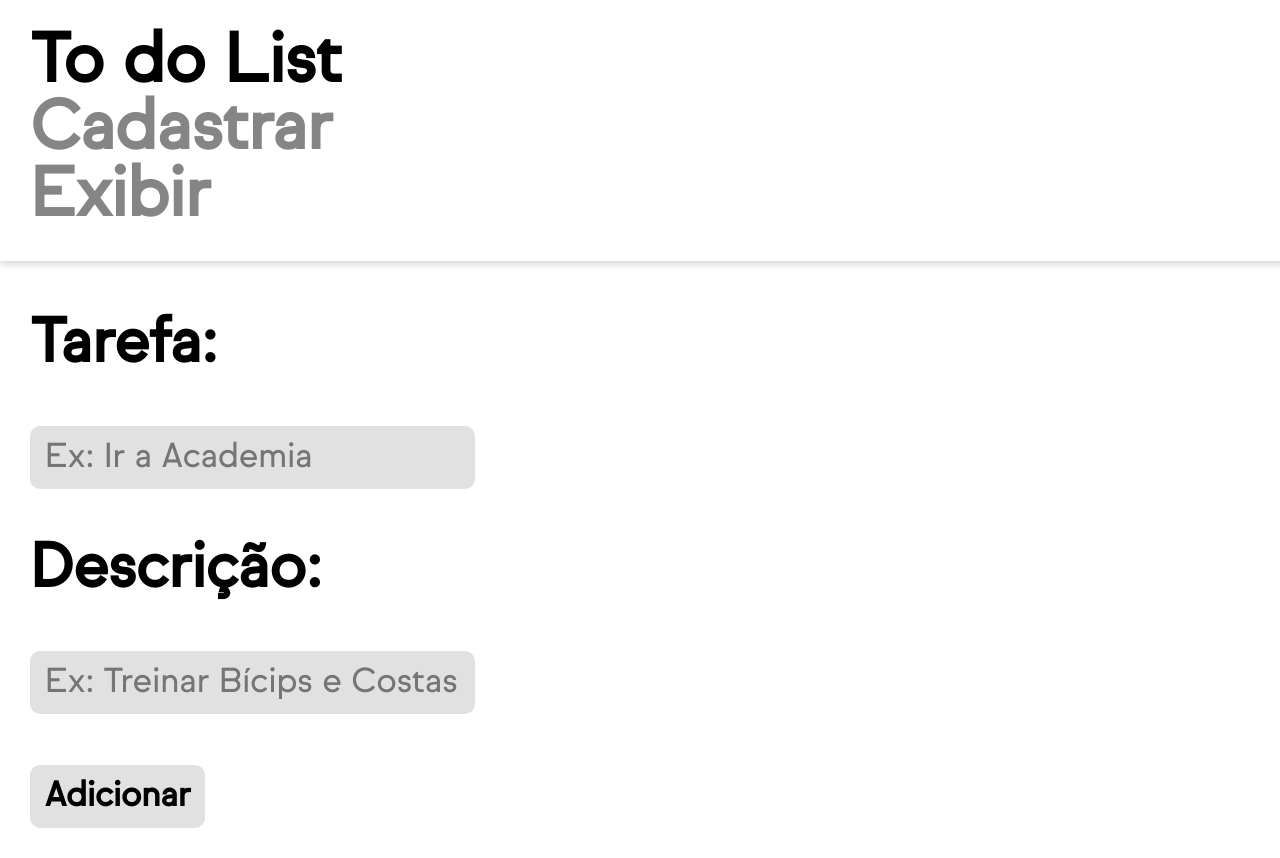
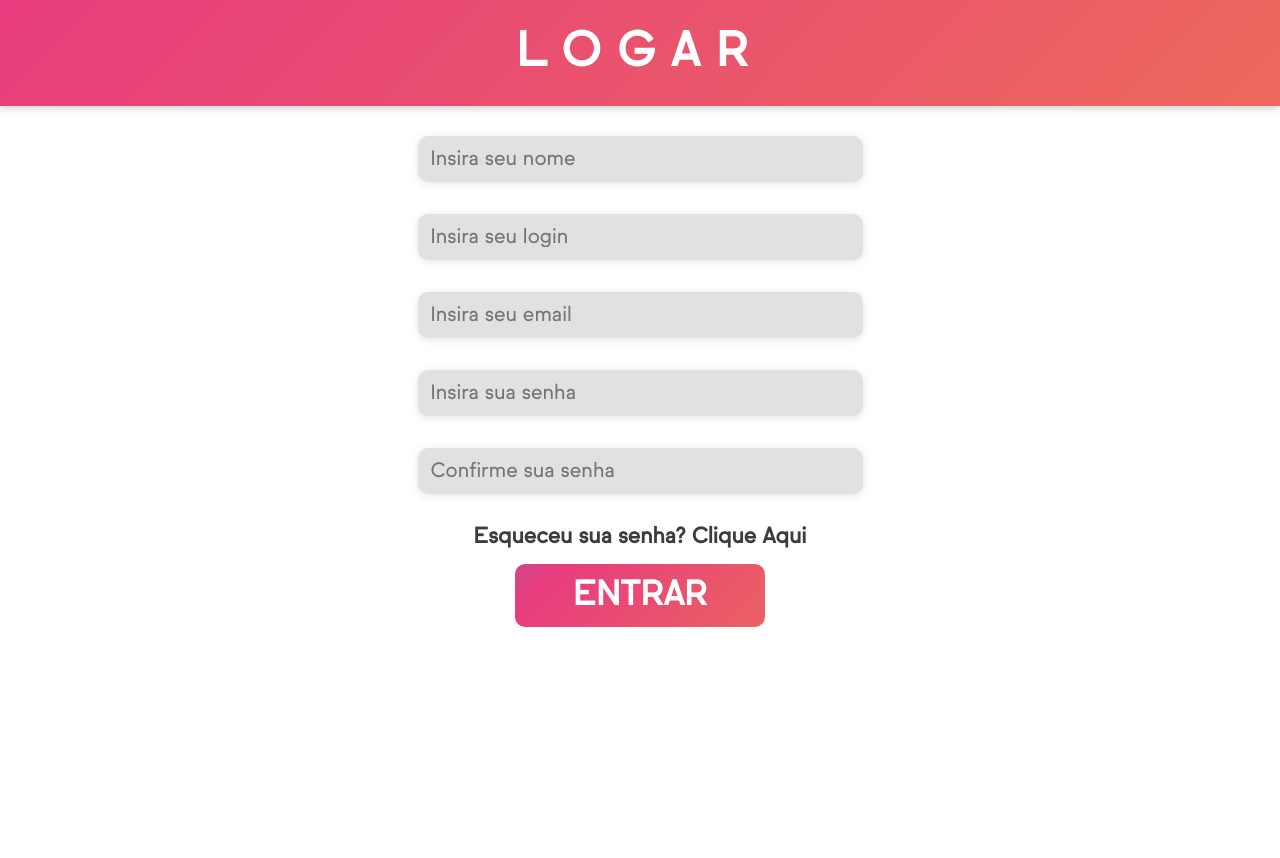
Before and after one commit to Barreto774/to-do-list-v.2, a plain HTML site: page index.html in a window 1280 px wide. After the commit the page ends 800 px from the top, so only its background shows below. Drawn offline with Linux system fonts and the light colour scheme.

Commit message:
to do list v.3

```diff
--- /dev/null
+++ b/index.css
@@ -0,0 +1,239 @@
+@keyframes gradient {
+	0% {
+		background-position: 0% 50%;
+	}
+	50% {
+		background-position: 100% 50%;
+	}
+	100% {
+		background-position: 0% 50%;
+	}
+}
+
+@font-face {
+    font-family: SulSansRegular;
+    src: local(SulSans), url(SulSans-Regular.otf);
+}
+body{
+    height: 100%;
+    background:cover;
+}
+
+* {
+    font-family: SulSansRegular;
+    margin: 0;
+}
+#text-header {
+    font-weight: bold;
+
+}
+
+#log {
+    display: block;
+    margin: 0;
+    padding: 30px;
+    border-radius: 5px;
+    font-size: 20pt;
+    font-weight: bold;
+    transition: all 0.5s;
+    text-align: center;
+}
+
+#header {
+    color: #fff;
+    text-align: center;
+    align-items: center;
+    justify-content: center;
+    padding: 30px 30px;
+    box-shadow: 0 0.1rem 0.5rem #ccc;
+    transition: all 0.5s;
+    font-weight: bold;
+    font-size: 35pt;
+    background: linear-gradient(-45deg, #ee7752, #e73c7e, #23a6d5, #23d5ab);
+	background-size: 400% 400%;
+	animation: gradient 15s ease infinite;
+    text-transform: uppercase;
+    letter-spacing: 1rem;
+}
+
+#log p {
+    font-size: 16pt;
+    margin-bottom: 1rem;
+    color: rgb(61, 61, 61);
+}
+
+/*Erro no input*/
+
+.log.success input {
+    border: 3px solid #4ECA64;
+}
+
+.log.error input {
+    border: 3px solid #DB5A5A;
+}
+
+.log small {
+    visibility: hidden;
+    position: absolute;
+    margin-top: 5px;
+    font-size: 14px;
+}
+
+#nome {
+    color: rgb(61, 61, 61);
+    width: 445px;
+    background: #e1e1e1;
+    border: none;
+    border-radius: 10px;
+    padding: 13px;
+    font-size: 15pt;
+    align-items: center;
+    outline: none;
+    box-sizing: border-box;
+    margin-bottom: 2rem;
+
+}
+
+#login {
+    color: rgb(61, 61, 61);
+    width: 445px;
+    background: #e1e1e1;
+    border: none;
+    border-radius: 10px;
+    padding: 13px;
+    font-size: 15pt;
+    align-items: center;
+    outline: none;
+    box-sizing: border-box;
+    margin-bottom: 2rem;
+}
+
+#email {
+    color: rgb(61, 61, 61);
+    width: 445px;
+    background: #e1e1e1;
+    border: none;
+    border-radius: 10px;
+    padding: 13px;
+    font-size: 15pt;
+    align-items: center;
+    outline: none;
+    box-sizing: border-box;
+    margin-bottom: 2rem;
+}
+
+#senha {
+    color: rgb(61, 61, 61);
+    width: 445px;
+    background: #e1e1e1;
+    border: none;
+    border-radius: 10px;
+    padding: 13px;
+    font-size: 15pt;
+    align-items: center;
+    outline: none;
+    box-sizing: border-box;
+    margin-bottom: 2rem;
+}
+
+#confsenha {
+    color: rgb(61, 61, 61);
+    width: 445px;
+    background: #e1e1e1;
+    border: none;
+    border-radius: 10px;
+    padding: 13px;
+    font-size: 15pt;
+    align-items: center;
+    outline: none;
+    box-sizing: border-box;
+    margin-bottom: 2rem;
+}
+
+.button {
+    width: 250px;
+    border-radius: 10px;
+    padding: 15px;
+    align-items: center;
+    border: none;
+    font-size: 25pt;
+    font-weight: bold;
+    transition: all 0.5s;
+    background: linear-gradient(-45deg, #ee7752, #e73c7e, #23a6d5, #23d5ab);
+	background-size: 400% 400%;
+	animation: gradient 15s ease infinite;
+    color: #fff;
+    text-transform: uppercase;
+}
+
+.button:hover {
+    cursor: pointer;
+    transition: all 0.5s;
+    color:rgb(185, 185, 185);
+}
+
+.box-nome{
+    padding: 10px;
+    background: rgb(180, 180, 180);
+    border-radius: 5px;
+    color: #fff;
+    border:none;
+    width: 100%;
+    box-shadow:0 0.1rem 0.5rem rgb(228, 228, 228);
+}
+
+.box-login{
+    padding: 10px;
+    background: rgb(180, 180, 180);
+    border-radius: 5px;
+    color: #fff;
+    border:none;
+    width: 100%;
+    box-shadow:0 0.1rem 0.5rem rgb(228, 228, 228);
+}
+
+.box-email{
+    padding: 10px;
+    background: rgb(180, 180, 180);
+    border-radius: 5px;
+    color: #fff;
+    border:none;
+    width: 100%;
+    box-shadow:0 0.1rem 0.5rem rgb(228, 228, 228);
+}
+.box-senha{
+    padding: 10px;
+    background: rgb(180, 180, 180);
+    border-radius: 5px;
+    color: #fff;
+    border:none;
+    width: 100%;
+    box-shadow:0 0.1rem 0.5rem rgb(228, 228, 228);
+}
+
+.box-conf-senha{
+    padding: 10px;
+    background: rgb(180, 180, 180);
+    border-radius: 5px;
+    color: #fff;
+    border:none;
+    width: 100%;
+    box-shadow:0 0.1rem 0.5rem rgb(228, 228, 228);
+}
+
+a:link{
+    color: rgb(61, 61, 61);
+    text-decoration: none;
+}
+a:link:hover{
+    color: rgb(61, 61, 61);
+    text-decoration: none;
+}
+a:link:visited{
+    color: rgb(61, 61, 61);
+    text-decoration: none;
+}
+a:link:active{
+    color: rgb(61, 61, 61);
+    text-decoration: none;
+}
--- a/index.html
+++ b/index.html
@@ -1,33 +1,40 @@
 <!DOCTYPE html>
 <html lang="en">
-
 <head>
     <title>To Do List</title>
-    <link rel="stylesheet" type="text/css" href="style.css" />
+    <link rel="stylesheet" type="text/css" href="index.css" />
 </head>
 
 <body>
-    <div class="topo" id="topo">
-        <p id="titulo">To do List</p>
-        <p class="menu" onclick="cadastrar();">Cadastrar</p>
-        <p class="menu" onclick="exibir();">Exibir</p>
+    <div id="header">
+        <p id="text-header">Logar</p>
     </div>
-    <div class="cad" id="cad">
-        <div>
-            <p>Tarefa:</p>
-            <br />
-            <input id="texto" placeholder="Ex: Ir a Academia" />
-        </div>
-        <br />
-        <div>
-            <p>Descrição:</p>
-            <br />
-            <input id="descricao" placeholder="Ex: Treinar Bícips e Costas" />
-        </div>
-        <br />
-        <button class="button" onclick="adicionar();">Adicionar</button>
+    <div class="log" id="log">
+        <form class="form" id="form">
+            <div>
+                <input type="text" name="nome" placeholder="Insira seu nome"class="box-nome" id="nome" required oninput="nomeValidar()"><br>
+            </div>
+
+            <div>
+                <input type="text" name="login" placeholder="Insira seu login"class="box-login" id="login" required oninput="loginValidar()"><br>
+            </div>
+
+            <div>
+                <input type="email" name="email" placeholder="Insira seu email" class="box-email" id="email" required><br>
+            </div>
+
+            <div>
+                <input type="password" name="senha" placeholder="Insira sua senha" class="box-senha" id="senha" required oninput="compareSenha()"><br>
+            </div>
+
+            <div>
+                <input type="password" name="conf-senha" placeholder="Confirme sua senha" class="box-conf-senha" id="confsenha" required oninput="compareSenha()">
+            </div>
+
+            <p>Esqueceu sua senha? <a href="#">Clique Aqui</a></p>
+            <input type="submit" value="Entrar" onclick="logar()" class="button">
+        </form>
     </div>
-    <div id="tarefas"></div>
-    <script type="text/javascript" src="script.js"></script>
+    <script type="text/javascript" src="script-index.js"></script>
 </body>
 </html>
--- a/login.css
+++ /dev/null
@@ -1,76 +0,0 @@
-@font-face {
-    font-family: SulSansRegular;
-    src: local(SulSans), url(SulSans-Regular.otf);
-}
-
-html,
-body {
-    overflow: hidden;
-}
-
-* {
-    font-family: SulSansRegular;
-    margin: 0;
-}
-
-.login{
-    display:flex;
-    align-items: center;
-    justify-content: center;
-    width: 100vw;
-    height: 100vh;
-    font-size: 12pt;
-
-}
-.form-login{
-    background: #555;
-    border-radius: 5px;
-    padding: 20px;
-    color:#000;
-
-}
-.box-email{
-    padding: 10px;
-    background: rgb(180, 180, 180);
-    border-radius: 5px;
-    color: #fff;
-    border:none;
-    width: 90%;
-}
-.box-senha{
-    padding: 10px;
-    background: rgb(180, 180, 180);
-    border-radius: 5px;
-    color: #fff;
-    border:none;
-    width: 90%;
-}
-form > h3{
-    margin-bottom: 1rem;
-    align-items:center;
-    font-size: 20pt;
-
-}
-form > input{
-    margin-bottom: 1rem;
-}
-form > p{
-    margin-bottom: 1rem;
-}
-.btn{
-    background: rgb(180, 180, 180);
-    margin: 0;
-    padding: 13px;
-    border-radius: 5px;
-    border: none;
-    font-size:9pt;
-    text-transform: uppercase;
-    font-weight: 800;
-    cursor: pointer;
-    transition: all 0.3s;
-}
-.btn:hover{
-    background: rgb(41, 41, 41);
-    color: #ccc;
-    transition: all 0.3s;
-}
--- /dev/null
+++ b/script-index.js
@@ -0,0 +1,62 @@
+document.addEventListener("keypress", function (e) {
+    if(e.key ==="Enter"){
+        const button = document.querySelector(".button");
+
+        button.click();
+
+    }
+});
+
+const form = document.getElementById('form');
+const nome = document.getElementById('nome');
+const login = document.getElementById('login');
+const email = document.getElementById('email');
+const senha = document.getElementById('senha');
+const confsenha = document.getElementById('confsenha');
+
+function nomeValidar(){
+    if(nome.value.length < 10)
+    {
+        console.log("Nome menor que 10 caracteres");
+    }
+    else
+    {
+        console.log("Nome Aceito");
+    }
+}
+
+function loginValidar(){
+    if(login.value.length > 10)
+    {
+        console.log("Nome menor que 10 caracteres");
+    }
+    else
+    {
+        console.log("Nome Aceito");
+    }
+}
+
+function emailValidar(){
+    if(email.value.length > 10)
+    {
+        console.log("Tem @");
+    }
+    else
+    {
+        console.log("Não tem @");
+    }
+}
+function compareSenha(){
+    if(senha.value == "" && confsenha.value == "" )
+    {
+        console.log("Campo obrigatorio")
+    }
+    else if(senha.value == confsenha.value )
+    {
+        console.log("Senhas Batem");
+    }
+    else
+    {
+        console.log("Senhas não batem");
+    }
+}
--- a/script.js
+++ b/script-todo.js
@@ -10,7 +10,7 @@ function adicionar() {
 
         botao.innerHTML = "Remover";
         botao.className = "button";
-        botao.style.color = "red";
+        botao.style.color = "white";
         botao.addEventListener("click", function() {
             divNova.remove();
         });
@@ -51,16 +51,3 @@ document.addEventListener("keypress", function (e) {
 
     }
 });
-
-function logar(){
-
-    var login = document.getElementById('login').value;
-    var senha = document.getElementById('senha').value;
-
-    if(login == "admin" && senha == "admin"){
-        location.href = "index.html";
-    }else{
-        alert('Usuario ou senha incorretos');
-    }
-
-}
--- a/style.css
+++ b/todo.css
@@ -1,3 +1,15 @@
+@keyframes gradient {
+	0% {
+		background-position: 0% 50%;
+	}
+	50% {
+		background-position: 100% 50%;
+	}
+	100% {
+		background-position: 0% 50%;
+	}
+}
+
 @font-face {
     font-family: SulSansRegular;
     src: local(SulSans), url(SulSans-Regular.otf);
@@ -14,6 +26,7 @@ body {
 }
 #titulo {
     font-weight: bold;
+    color: #fff;
 }
 
 #cad {
@@ -31,19 +44,20 @@ body {
     flex-direction: row;
     align-items: center;
     justify-content: flex-start;
-    background-color: rgb(255, 255, 255);
-    gap: 2rem;
+    background: linear-gradient(-45deg, #ee7752, #e73c7e, #23a6d5, #23d5ab);
+	background-size: 400% 400%;
+	animation: gradient 15s ease infinite;
     padding: 30px 30px;
-    box-shadow: 0 0.1rem 0.5rem #ccc;
+    box-shadow:0 0.1rem 0.5rem #ccc;
     transition: all 0.5s;
     font-weight: bold;
-    font-size: 50pt;
+    font-size: 35pt;
 }
 
 #cad p {
-    font-size: 45pt;
-    margin-bottom: 1.5rem;
-    margin-top: 1.5rem;
+    font-size: 32pt;
+    margin-top: 0.5rem;
+    color: rgb(61, 61, 61);
 }
 
 #texto {
@@ -56,6 +70,8 @@ body {
     align-items: center;
     outline: none;
     box-sizing: border-box;
+    box-shadow:0 0.1rem 0.5rem rgb(228, 228, 228);
+    color: rgb(61, 61, 61);
 }
 
 #descricao {
@@ -68,7 +84,8 @@ body {
     align-items: center;
     outline: none;
     box-sizing: border-box;
-    margin-bottom: 1.5rem;
+    box-shadow:0 0.1rem 0.5rem rgb(228, 228, 228);
+    color: rgb(61, 61, 61);
 }
 
 #tarefas {
@@ -76,30 +93,33 @@ body {
 }
 
 .button {
-    background-color: #e1e1e1;
+    background: linear-gradient(-45deg, #ee7752, #e73c7e, #23a6d5, #23d5ab);
+	background-size: 400% 400%;
+	animation: gradient 15s ease infinite;;
     border-radius: 10px;
     padding: 15px;
     align-items: center;
     border: none;
     font-size: 25pt;
     transition: all 0.5s;
+    color: #fff;
     font-weight: bold;
+    box-shadow:0 0.1rem 0.5rem #ccc;
 }
 
 .button:hover {
-    background-color: rgb(122, 122, 122);
     transition: all 0.5s;
-    color: rgb(226, 226, 226);
+    color:rgb(185, 185, 185);
     cursor: pointer;
 }
 
 .menu {
-    color: rgb(133, 133, 133);
+    color: rgb(255, 255, 255);
     transition: all 0.5s;
 }
 
 .menu:hover {
-    color: rgb(0, 0, 0);
+    color: rgb(185, 185, 185);
     transition: all 0.5s;
     cursor: pointer;
 }
@@ -121,15 +141,15 @@ body {
     width: 100vw;
     height: 100vh;
     font-size: 12pt;
+}
 
-}
 .form-login{
     background: #555;
     border-radius: 5px;
     padding: 20px;
     color:#000;
+}
 
-}
 .box-email{
     padding: 10px;
     background: rgb(180, 180, 180);
@@ -138,6 +158,7 @@ body {
     border:none;
     width: 90%;
 }
+
 .box-senha{
     padding: 10px;
     background: rgb(180, 180, 180);
@@ -146,18 +167,21 @@ body {
     border:none;
     width: 90%;
 }
+
 form > h3{
     margin-bottom: 1rem;
     align-items:center;
     font-size: 20pt;
+}
 
-}
 form > input{
     margin-bottom: 1rem;
 }
+
 form > p{
     margin-bottom: 1rem;
 }
+
 .btn{
     background: rgb(180, 180, 180);
     margin: 0;
@@ -170,6 +194,7 @@ form > p{
     cursor: pointer;
     transition: all 0.3s;
 }
+
 .btn:hover{
     background: rgb(41, 41, 41);
     color: #ccc;
```
Also changed, not shown: login.html (deleted, +0 -21 lines), todo.html (added, +33 -0 lines).
